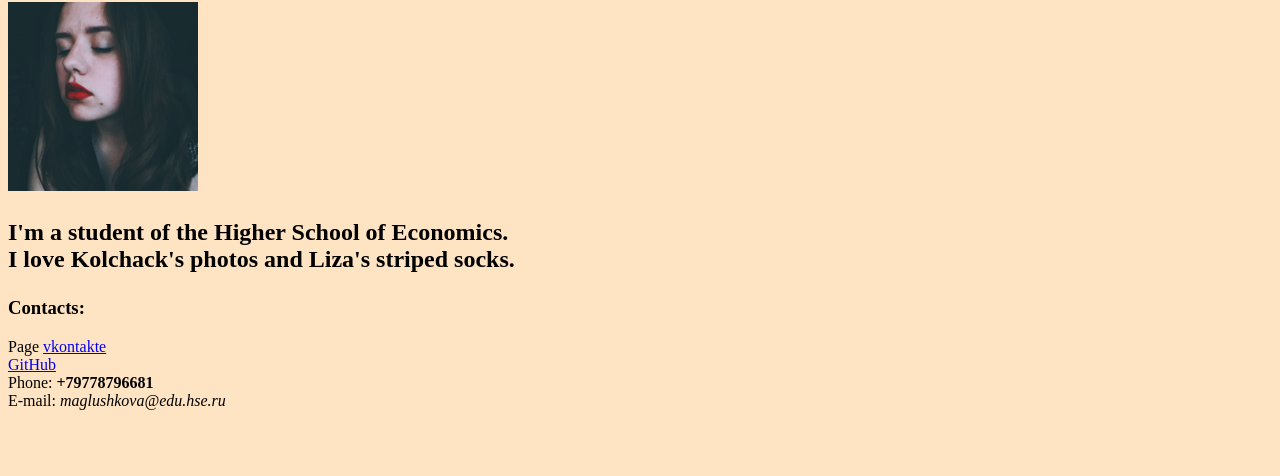
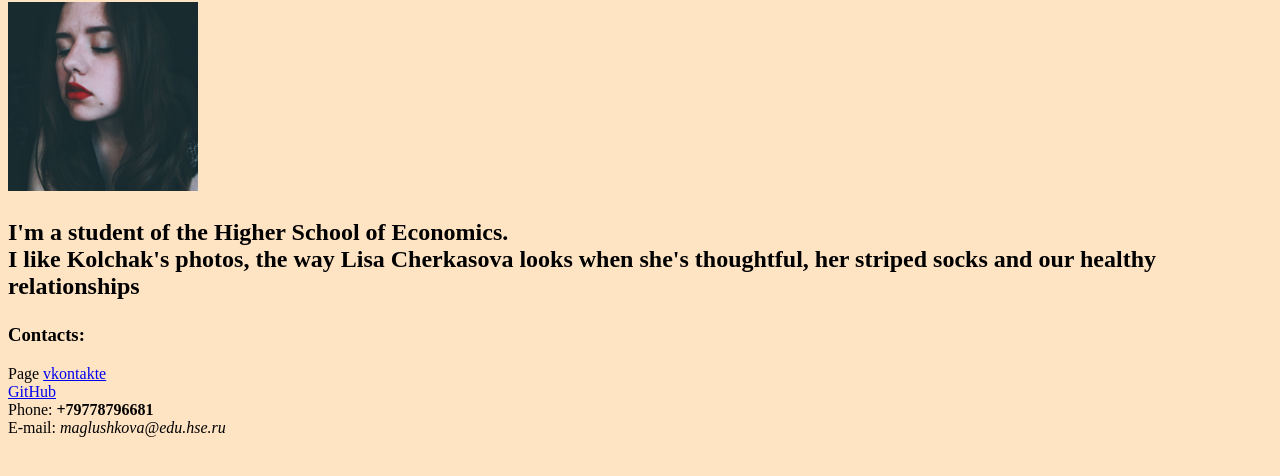
Before and after one commit to maglushkova/maglushkova.github.io, a plain HTML site: page index.html in a window 1280 px wide. Shown: the part 78-554 px from the top of the page. Drawn offline with Linux system fonts and the light colour scheme.

Commit message:
fdjgkrsnfg

```diff
--- a/index.html
+++ b/index.html
@@ -11,7 +11,7 @@
 <br/>
 <h2><p>I'm a student of the Higher School of Economics.
 </br>
-I love Kolchack's photos and Liza's striped socks.
+I like Kolchak's photos, the way Lisa Cherkasova looks when she's thoughtful, her striped socks and our healthy relationships
 </p>
 </h2>
 <h3>Contacts:</h3>
```
